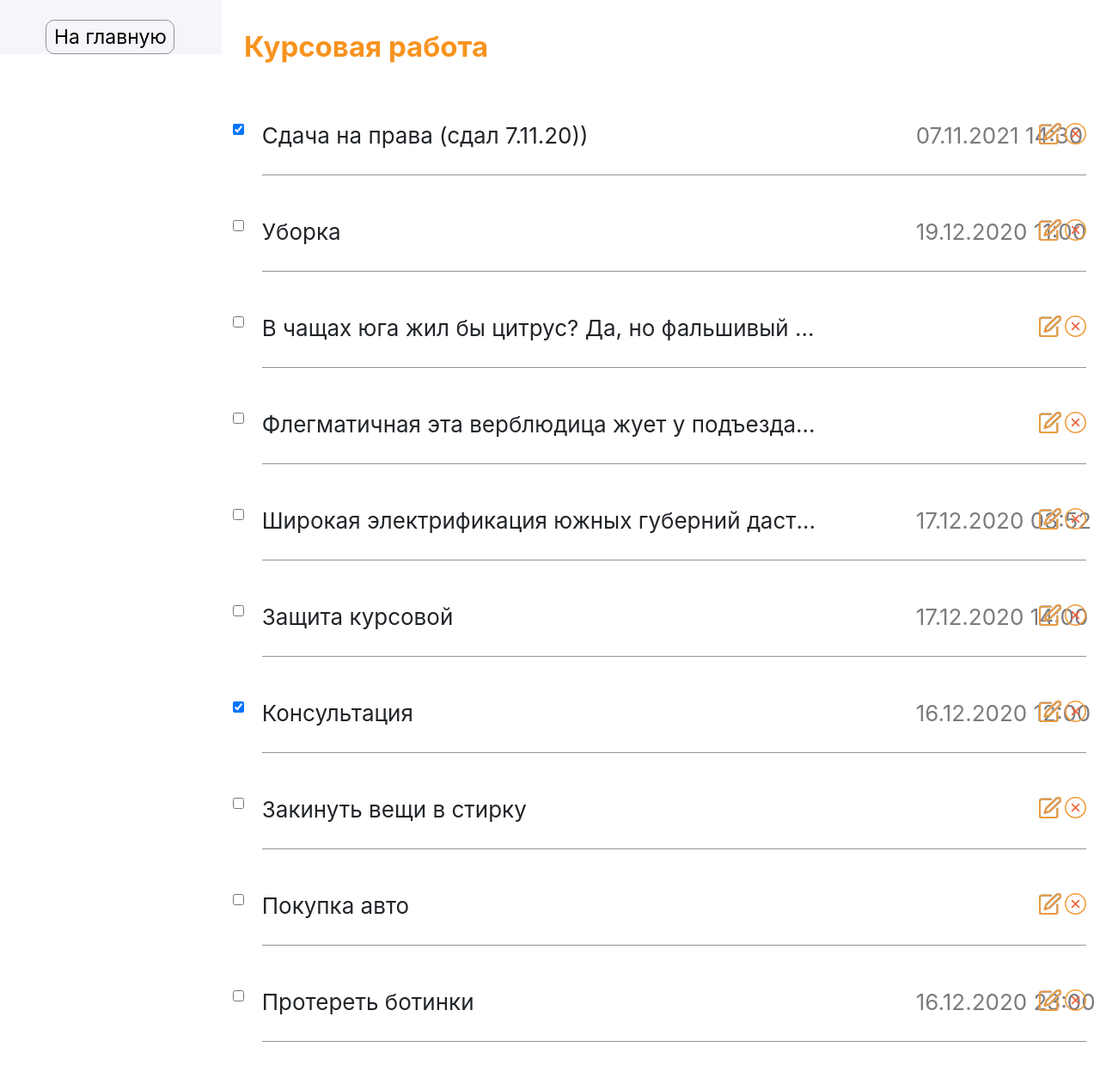
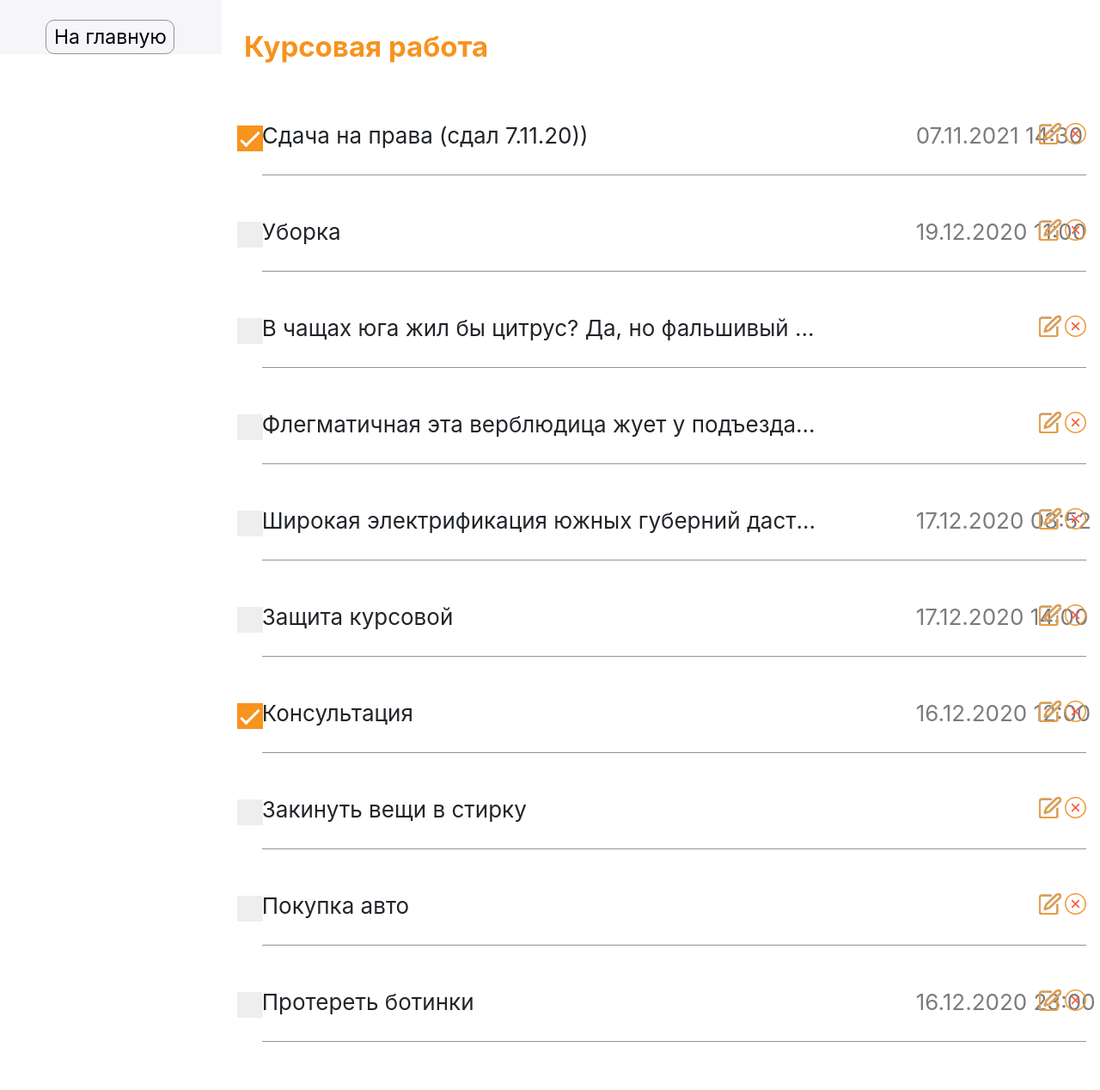
Before and after one commit to KLeDar/iReminder, a Django app: template templates/reminders.html in a window 1280 px wide. Shown: the part 42-1310 px from the top of the page at 86% size. Run offline with Django 3.2, Linux system fonts and the light colour scheme; data comes from the database, SQL or seed files in the repository; both versions use the stored data as it was after the commit; the template is opened without the code that fills it: values that come from a table or form of the project are taken from there, most other values are stand-ins (such as "Sample title", 1, 10 or a date in 2020); some libraries are stand-ins or nearby versions.

Commit message:
#8 redone checkbox reminder

```diff
--- a/iReminder/settings.py
+++ b/iReminder/settings.py
@@ -22,7 +22,7 @@ BASE_DIR = Path(__file__).resolve().parent.parent
 SECRET_KEY = 'w_y@qm#r!^r0m+j-v-^us0j#!2=0_%i(b#)ivhpj)6^cqpmqk)'
 
 # SECURITY WARNING: don't run with debug turned on in production!
-DEBUG = False
+DEBUG = True
 
 ALLOWED_HOSTS = ['localhost',
                  '127.0.0.1']
--- a/reminders/static/css/reminders.css
+++ b/reminders/static/css/reminders.css
@@ -112,7 +112,7 @@ html {
 	width: 99.74%;
 }
 
-#u856 {
+.reminder_checkbox {
 	z-index: 38;
 	background-color: transparent;
 	position: relative;
@@ -120,7 +120,67 @@ html {
 	margin-top: 7px;
 	width: 100%;
 }
+/*     Кастомный чекбокс   */
+.container {
+  z-index: 38;
+  display: block;
+  position: relative;
+  width: 30px;
+  height: 30px;
+  right: 48%;
+  margin-top: 7px;
+  cursor: pointer;
+  font-size: 22px;
+  user-select: none;
+}
 
+.container input {
+  position: absolute;
+  opacity: 0;
+  cursor: pointer;
+  height: 0;
+  width: 0;
+}
+
+.checkmark {
+  position: absolute;
+  top: 0;
+  left: 0;
+  height: 30px;
+  width: 30px;
+  background-color: #eee;
+}
+
+.container:hover input ~ .checkmark {
+  background-color: #ccc;
+}
+
+.container input:checked ~ .checkmark {
+  background-color: #F7931E;
+}
+
+.checkmark:after {
+  content: "";
+  position: absolute;
+  display: none;
+}
+
+.container input:checked ~ .checkmark:after {
+  display: block;
+}
+
+.container .checkmark:after {
+  left: 10px;
+  top: 2px;
+  width: 10px;
+  height: 23px;
+  border: solid white;
+  border-width: 0 3px 3px 0;
+  -webkit-transform: rotate(45deg);
+  -ms-transform: rotate(45deg);
+  transform: rotate(45deg);
+}
+/*******************************/
 .reminder_name {
 	z-index: 30;
 	min-height: 52px;
@@ -152,7 +212,9 @@ html {
 	width: auto;
 	left: 80%;
 }
-
+.out_of_today{
+	color: #e01515;
+}
 #edit_reminder_btn {
 	z-index: 44;
 	background-color: transparent;
@@ -193,7 +255,7 @@ html {
 }
 
 .edit_reminder_form {
-	z-index: 30;
+	z-index: 50;
 	min-height: 52px;
 	background-color: transparent;
 	font-size: 26px;
--- a/reminders/templatetags/tags.py
+++ b/reminders/templatetags/tags.py
@@ -1,3 +1,4 @@
+from datetime import datetime
 from itertools import count
 
 from django import template
@@ -12,6 +13,16 @@ def count_reminders(category_id):
 
 
 @register.filter
+def is_out_of_today(date_of_completion):
+    #print('date_of_completion -> ', date_of_completion.day)
+    #print('datetime.datetime.today() ->', datetime.now())
+    #print(date_of_completion == datetime.now())
+    if date_of_completion == datetime.now():
+        return 'out_of_today'
+
+
+# доделать красвый фильтр
+@register.filter
 def is_completed(reminder_id):
     for rem in Reminder.objects.filter(id=reminder_id):
         if rem.completed == 1:
--- a/templates/reminders.html
+++ b/templates/reminders.html
@@ -36,16 +36,19 @@
                 <ul class="categories">
                 {% for rem in reminders %}
                 <li class="reminder_list clearfix">
-                    <form method="post" action="{% url 'complete_reminder' rem.category_id rem.id %}" class="clip_frame grpelem" id="u856">
+                    <form method="post" action="{% url 'complete_reminder' rem.category_id rem.id %}" class="reminder_checkbox clip_frame grpelem">
                         {% csrf_token %}
                         <!-- Пока костыль, не смог сделать словарь/кортеж чтобы было по красоте-->
-                        <input name="checkbox" type="checkbox" {% if rem.id|is_completed %}checked{% endif %} value="{% if rem.id|is_completed %}False{% else %}True{% endif %}">
+                        <label class="container">
+                          <input name="checkbox" type="checkbox" {% if rem.id|is_completed %}checked{% endif %} value="{% if rem.id|is_completed %}False{% else %}True{% endif %}">
+                          <span class="checkmark"></span>
+                        </label>
                         <input type="submit" hidden>
                     </form>
                     <div class="reminder_name clearfix grpelem">
                         <p>{{ rem.name }}</p>
                     </div>
-                    <div class="reminder_datetime clearfix grpelem">
+                    <div class="reminder_datetime clearfix grpelem {{ rem.date_of_completion|is_out_of_today }}">
                         <p>{{ rem.date_of_completion|date:"d.m.Y H:i" }}</p>
                     </div>
                     <form method="post" action="{% url 'update_reminder' rem.category_id rem.id%}" class="edit_reminder_form clip_frame grpelem">
```
Also changed, not shown: db.sqlite3, reminders/static/css/guest.css (line endings or trailing spaces).
